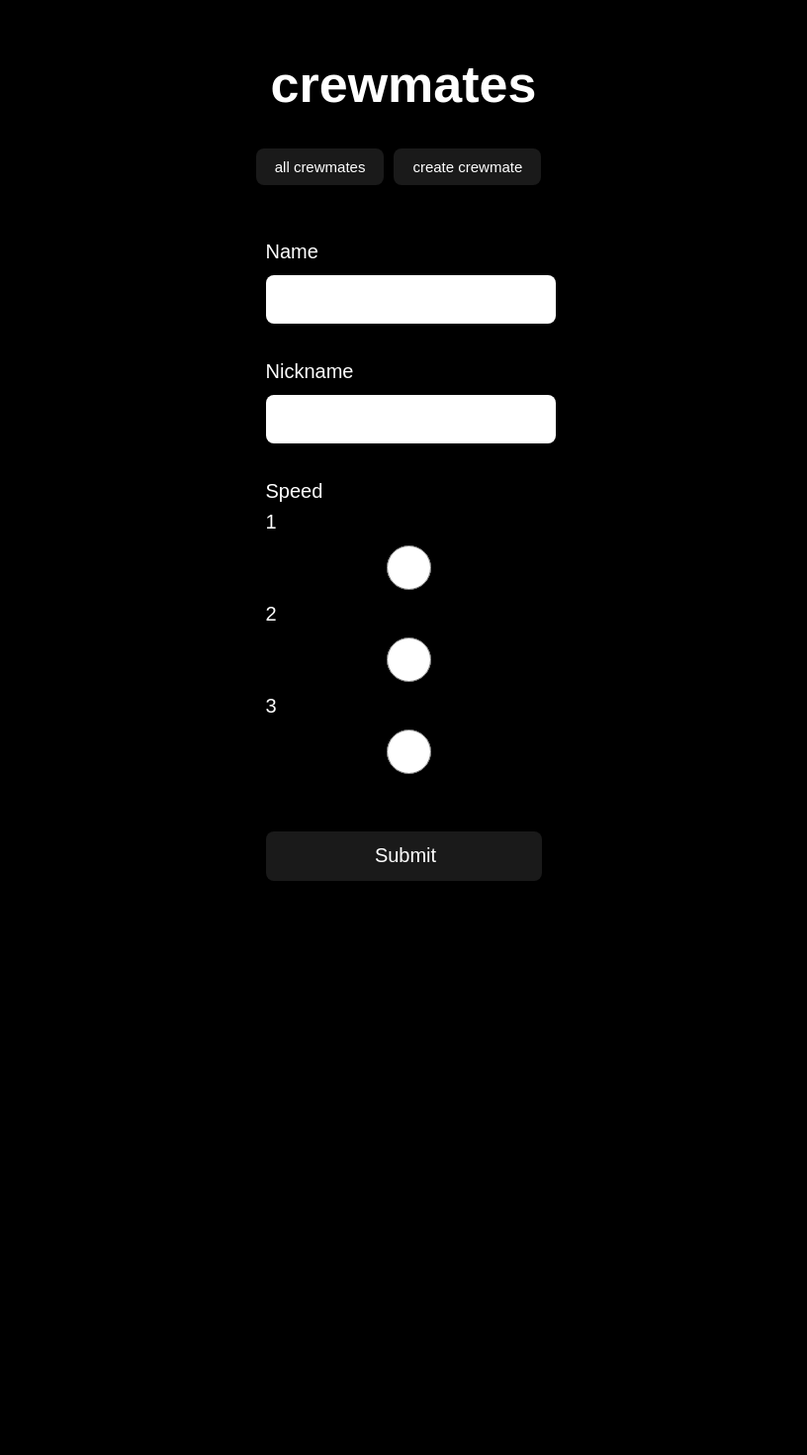
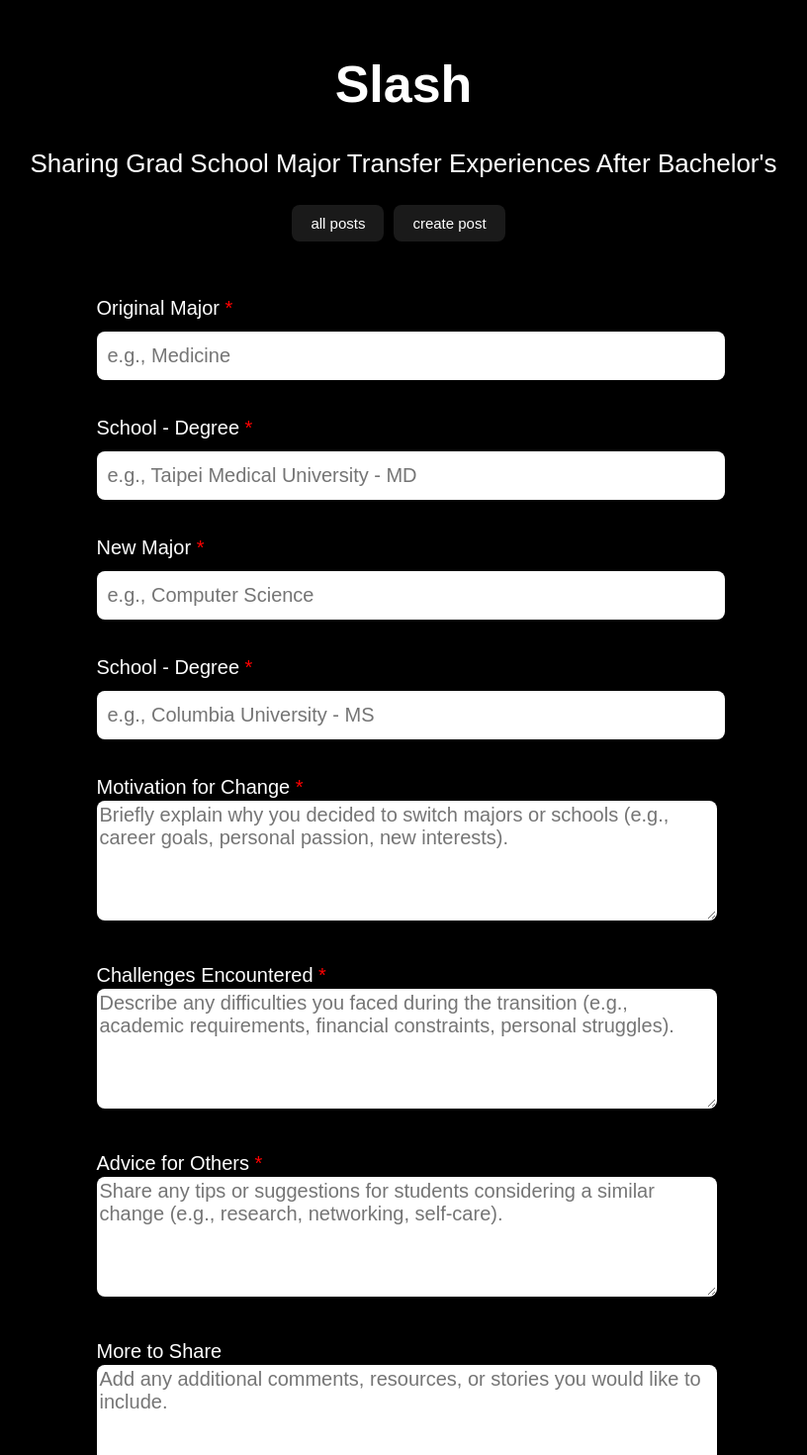
Before and after one commit to stevenh1223/slash, a React (Create React App) app: page /new in a window 1280 px wide. Shown: the top 1470 px of the page at 99% size, without its empty margins (232-1048 px from the left). Before the commit the page ends 910 px from the top, so only its background shows below. Built offline with nearby package versions, Linux system fonts and the light colour scheme.

Commit message:
create post edit

```diff
--- a/public/index.html
+++ b/public/index.html
@@ -6,7 +6,7 @@
     <meta name="viewport" content="width=device-width, initial-scale=1" />
     <meta name="theme-color" content="#000000" />
 
-    <title>crewmates</title>
+    <title>Slash</title>
   </head>
   <body>
     <noscript>You need to enable JavaScript to run this app.</noscript>
--- a/src/App.js
+++ b/src/App.js
@@ -5,13 +5,10 @@ import ReadPosts from "./pages/ReadPosts";
 import CreatePost from "./pages/CreatePost";
 import EditPost from "./pages/EditPost";
 import { Link } from "react-router-dom";
+import { useState } from "react";
 
 const App = () => {
-  const posts = [
-    { id: "1", name: "Cartwheel in Chelsea 🤸🏽‍♀️", nickname: "Harvey Milian" },
-    { id: "2", name: "Love Lock in Paris 🔒", nickname: "Beauford Delaney" },
-  ];
-
+  const [posts, setPosts] = useState([]);
   // Sets up routes
   let element = useRoutes([
     {
@@ -31,12 +28,13 @@ const App = () => {
   return (
     <div className="App">
       <div className="header">
-        <h1>crewmates</h1>
+        <h1>Slash</h1>
+        <p>Sharing Grad School Major Transfer Experiences After Bachelor's</p>
         <Link to="/">
-          <button className="headerBtn"> all crewmates </button>
+          <button className="headerBtn"> all posts </button>
         </Link>
         <Link to="/new">
-          <button className="headerBtn"> create crewmate </button>
+          <button className="headerBtn"> create post </button>
         </Link>
       </div>
       {element}
--- a/src/components/Card.js
+++ b/src/components/Card.js
@@ -1,18 +1,31 @@
 import React from "react";
-import { useState } from "react";
 import "./Card.css";
 import more from "./more.png";
 import { Link } from "react-router-dom";
 
 const Card = (props) => {
+  const formatDate = (timestamp) => {
+    const date = new Date(timestamp);
+    return date.toLocaleString("en-US", {
+      year: "numeric",
+      month: "2-digit",
+      day: "2-digit",
+      hour: "2-digit",
+      minute: "2-digit",
+    });
+  };
+
   return (
     <div className="Card">
       <Link to={"edit/" + props.id}>
         <img className="moreButton" alt="edit button" src={more} />
       </Link>
-      <h2 className="name">{"Name: " + props.name}</h2>
-      <h3 className="nickname">{"Nickname: " + props.nickname}</h3>
-      <h3 className="speed">{"Speed(mph): " + props.speed}</h3>
+      <h2 className="title">
+        {"Transfer from " + props.oldMajor + " to " + props.newMajor}
+      </h2>
+
+      <h3 className="vote">{"👍 votes: " + props.vote}</h3>
+      <p className="timestamp">{"Posted: " + formatDate(props.timestamp)}</p>
     </div>
   );
 };
--- a/src/pages/CreatePost.css
+++ b/src/pages/CreatePost.css
@@ -38,3 +38,8 @@ input[type="submit"] {
 input[type="submit"]:hover {
   border-color: #646cff;
 }
+
+.required:after {
+  content: " *";
+  color: red;
+}
--- a/src/pages/CreatePost.js
+++ b/src/pages/CreatePost.js
@@ -3,7 +3,17 @@ import "./CreatePost.css";
 import { supabase } from "../client";
 
 const CreatePost = () => {
-  const [post, setPost] = useState({ name: "", nickname: "", speed: 0 });
+  const [post, setPost] = useState({
+    oldMajor: "",
+    newMajor: "",
+    oldSchool: "",
+    newSchool: "",
+    motive: "",
+    challenge: "",
+    advice: "",
+    more: "",
+    vote: 0,
+  });
 
   const handleChange = (event) => {
     const { name, value } = event.target;
@@ -23,9 +33,15 @@ const CreatePost = () => {
     const { data, error } = await supabase
       .from("Posts")
       .insert({
-        name: post.name,
-        nickname: post.nickname,
-        speed: post.speed,
+        oldMajor: post.oldMajor,
+        newMajor: post.newMajor,
+        oldSchool: post.oldSchool,
+        newSchool: post.newSchool,
+        motive: post.motive,
+        challenge: post.challenge,
+        advice: post.advice,
+        more: post.more,
+        vote: post.vote,
       })
       .select();
 
@@ -40,35 +56,127 @@ const CreatePost = () => {
   return (
     <div>
       <form onSubmit={createPost}>
-        <label for="name">Name</label> <br />
-        <input type="text" id="name" name="name" onChange={handleChange} />
-        <br />
-        <br />
-        <label for="nickname">Nickname</label>
+        <label for="oldMajor" className="required">
+          Original Major
+        </label>
         <br />
         <input
           type="text"
-          id="nickname"
-          name="nickname"
+          id="oldMajor"
+          name="oldMajor"
+          placeholder="e.g., Medicine"
+          onChange={handleChange}
+          required
+        />
+        <br />
+        <br />
+
+        <label for="oldSchool" className="required">
+          School - Degree
+        </label>
+        <br />
+        <input
+          type="text"
+          id="oldSchool"
+          name="oldSchool"
+          placeholder="e.g., Taipei Medical University - MD"
+          onChange={handleChange}
+          required
+        />
+        <br />
+        <br />
+
+        <label for="newMajor" className="required">
+          New Major
+        </label>
+        <br />
+        <input
+          type="text"
+          id="newMajor"
+          name="newMajor"
+          placeholder="e.g., Computer Science"
+          onChange={handleChange}
+          required
+        />
+        <br />
+        <br />
+
+        <label for="newSchool" className="required">
+          School - Degree
+        </label>
+        <br />
+        <input
+          type="text"
+          id="newSchool"
+          name="newSchool"
+          placeholder="e.g., Columbia University - MS"
+          onChange={handleChange}
+          required
+        />
+        <br />
+        <br />
+
+        <label for="motive" className="required">
+          Motivation for Change
+        </label>
+        <br />
+        <textarea
+          id="motive"
+          name="motive"
+          rows="5"
+          cols="50"
+          placeholder="Briefly explain why you decided to switch majors or schools (e.g., career goals, personal passion, new interests)."
+          onChange={handleChange}
+          required
+        />
+        <br />
+        <br />
+
+        <label for="challenge" className="required">
+          Challenges Encountered
+        </label>
+        <br />
+        <textarea
+          id="challenge"
+          name="challenge"
+          rows="5"
+          cols="50"
+          placeholder="Describe any difficulties you faced during the transition (e.g., academic requirements, financial constraints, personal struggles)."
+          onChange={handleChange}
+          required
+        />
+        <br />
+        <br />
+
+        <label for="advice" className="required">
+          Advice for Others
+        </label>
+        <br />
+        <textarea
+          id="advice"
+          name="advice"
+          rows="5"
+          cols="50"
+          placeholder="Share any tips or suggestions for students considering a similar change (e.g., research, networking, self-care)."
+          onChange={handleChange}
+          required
+        />
+        <br />
+        <br />
+
+        <label for="more">More to Share</label>
+        <br />
+        <textarea
+          id="more"
+          name="more"
+          rows="5"
+          cols="50"
+          placeholder="Add any additional comments, resources, or stories you would like to include."
           onChange={handleChange}
         />
         <br />
         <br />
-        <label for="speed">Speed</label>
-        <div>
-          {[...Array(3).keys()].map((num) => (
-            <label key={num + 1}>
-              {num + 1}
-              <input
-                type="radio"
-                name="speed"
-                value={num + 1}
-                onChange={handleChange}
-              />
-            </label>
-          ))}
-        </div>
-        <br />
+
         <input type="submit" value="Submit" />
       </form>
     </div>
--- a/src/pages/EditPost.css
+++ b/src/pages/EditPost.css
@@ -20,7 +20,7 @@ textarea {
   font-family: inherit;
 }
 
-input[type=submit] {
+input[type="submit"] {
   width: 100%;
   height: 50px;
   cursor: pointer;
@@ -30,13 +30,13 @@ input[type=submit] {
   font-weight: 500;
   font-family: inherit;
   background-color: #1a1a1a;
-    color:white;
+  color: white;
   cursor: pointer;
   transition: border-color 0.25s;
   margin-top: 20px;
 }
 
-input[type=submit]:hover {
+input[type="submit"]:hover {
   border-color: #646cff;
 }
 
@@ -50,9 +50,14 @@ input[type=submit]:hover {
   font-weight: 500;
   font-family: inherit;
   background-color: #870404;
-    color:white;
+  color: white;
   cursor: pointer;
   transition: border-color 0.25s;
   margin-top: 20px;
   margin-bottom: 50px;
 }
+
+.required:after {
+  content: " *";
+  color: red;
+}
--- a/src/pages/EditPost.js
+++ b/src/pages/EditPost.js
@@ -8,9 +8,8 @@ const EditPost = ({ data }) => {
   const { id } = useParams();
   const [post, setPost] = useState({
     id: null,
-    name: "",
-    nickname: "",
-    speed: 0,
+    oldMajor: "",
+    newMajor: "",
   });
 
   useEffect(() => {
@@ -46,7 +45,10 @@ const EditPost = ({ data }) => {
 
     await supabase
       .from("Posts")
-      .update({ name: post.name, nickname: post.nickname, speed: post.speed })
+      .update({
+        oldMajor: post.oldMajor,
+        newMajor: post.newMajor,
+      })
       .eq("id", id);
 
     window.location = "/";
@@ -63,40 +65,26 @@ const EditPost = ({ data }) => {
   return (
     <div>
       <form>
-        <label for="name">Name</label> <br />
+        <label for="oldMajor">Original Major</label> <br />
         <input
           type="text"
-          id="name"
-          name="name"
-          value={post.name}
+          id="oldMajor"
+          name="oldMajor"
+          value={post.oldMajor}
           onChange={handleChange}
         />
         <br />
         <br />
-        <label for="nickname">Nickname</label>
+        <label for="newMajor">New Major</label>
         <br />
         <input
           type="text"
-          id="nickname"
-          name="nickname"
-          value={post.nickname}
+          id="newMajor"
+          name="newMajor"
+          value={post.newMajor}
           onChange={handleChange}
         />
         <br />
-        <label for="speed">Speed</label>
-        <div>
-          {[...Array(3).keys()].map((num) => (
-            <label key={num + 1}>
-              {num + 1}
-              <input
-                type="radio"
-                name="speed"
-                value={num + 1}
-                onChange={handleChange}
-              />
-            </label>
-          ))}
-        </div>
         <br />
         <input type="submit" value="Edit" onClick={updatePost} />
         <button className="deleteButton" onClick={deletePost}>
--- a/src/pages/ReadPosts.js
+++ b/src/pages/ReadPosts.js
@@ -24,13 +24,14 @@ const ReadPosts = (props) => {
         posts.map((post) => (
           <Card
             id={post.id}
-            name={post.name}
-            nickname={post.nickname}
-            speed={post.speed}
+            timestamp={post.created_at}
+            oldMajor={post.oldMajor}
+            newMajor={post.newMajor}
+            vote={post.vote}
           />
         ))
       ) : (
-        <h2>{"No Crewmates Yet"}</h2>
+        <h2>{"No Posts Yet"}</h2>
       )}
     </div>
   );
```
Lines whose indentation alone changed are shown as unchanged.
